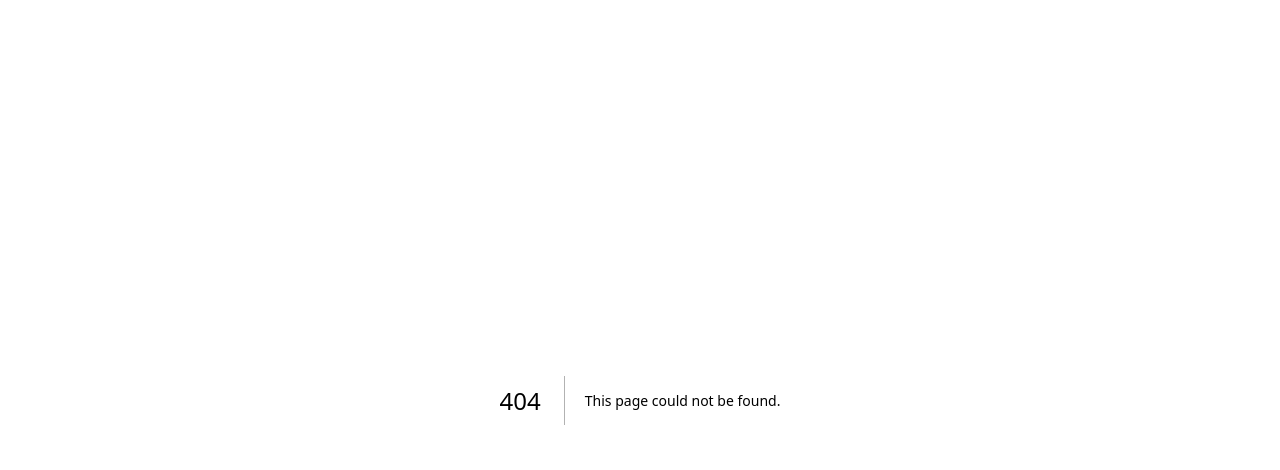
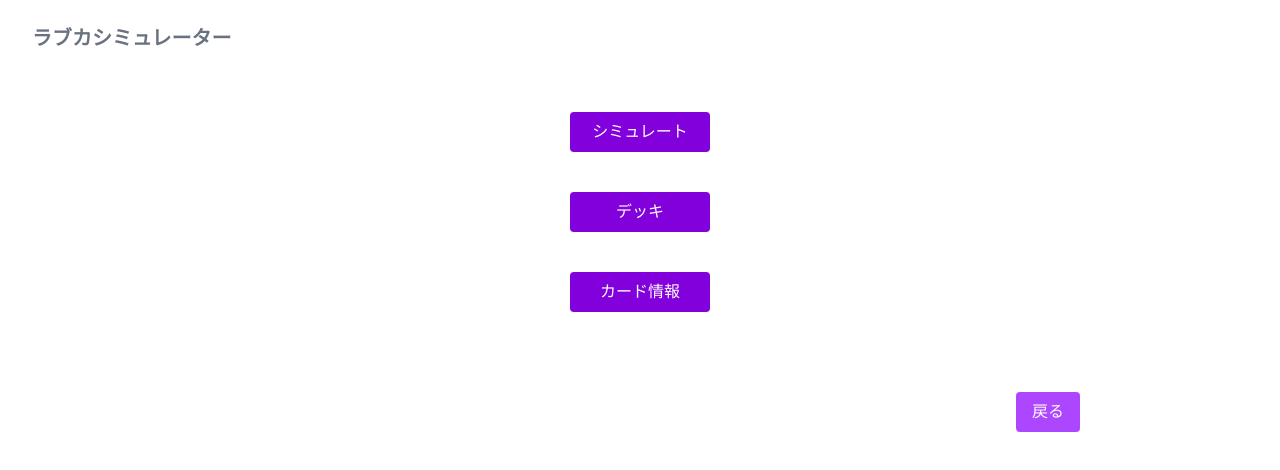
Before and after one commit to mmos27/React-oracle, a Next.js app in the folder frontend/: page /LoveLiveCardSimulator/LoveLiveCardSimulatorMenu in a window 1280 px wide. Before the commit this address had no page. Shown: the top 470 px of the page. Built offline with nearby package versions, Linux system fonts and the light colour scheme.

Commit message:
ツール毎にメニュー画面を作成

```diff
--- /dev/null
+++ b/frontend/app/LoveLiveCardSimulator/CardInfo/page.tsx
@@ -0,0 +1,41 @@
+"use client";
+
+import SecondaryButton from "@/components/button/SecondaryButton";
+import Link from "next/link";
+import { useRouter } from 'next/navigation';
+
+export default function CardInfo() {
+    const router = useRouter();
+
+    return (
+        <div>
+            <h3 className="absolute top-6 left-8 text-xl font-bold text-gray-500">
+                ラブカシミュレーター カード情報
+            </h3>
+
+            <main className="relative flex flex-col items-center pt-28 gap-10">
+                <Link
+                    className="inline-block w-35 text-center bg-purple-700 hover:bg-purple-600 text-white rounded px-4 py-2 active:bg-purple-800"
+                    href="/LoveLiveCardSimulator/CradInfo/Insert"
+                >
+                    登録
+                </Link>
+
+                <Link
+                    className="inline-block w-35 text-center bg-purple-700 hover:bg-purple-600 text-white rounded px-4 py-2 active:bg-purple-800"
+                    href="/LoveLiveCardSimulator/CradInfo/DataCheck"
+                >
+                    登録済み確認
+                </Link>
+
+                <div className="absolute right-50 -bottom-30">
+                    <SecondaryButton
+                        id="logout"
+                        onClick={() => router.push("/LoveLiveCardSimulator/LoveLiveCardSimulatorMenu")}
+                        viewName="戻る"
+                    />
+                </div>
+            </main>
+        </div>
+    )
+}
--- /dev/null
+++ b/frontend/app/LoveLiveCardSimulator/LoveLiveCardSimulatorMenu/page.tsx
@@ -0,0 +1,48 @@
+"use client";
+
+import SecondaryButton from "@/components/button/SecondaryButton";
+import Link from "next/link";
+import { useRouter } from 'next/navigation';
+
+export default function LoveLiveCardSimulatorMenu() {
+    const router = useRouter();
+
+    return (
+        <div>
+            <h3 className="absolute top-6 left-8 text-xl font-bold text-gray-500">
+                ラブカシミュレーター
+            </h3>
+
+            <main className="relative flex flex-col items-center pt-28 gap-10">
+                <Link
+                    className="inline-block w-35 text-center bg-purple-700 hover:bg-purple-600 text-white rounded px-4 py-2 active:bg-purple-800"
+                    href="/LoveLiveCardSimulator/Simulate"
+                >
+                    シミュレート
+                </Link>
+
+                <Link
+                    className="inline-block w-35 text-center bg-purple-700 hover:bg-purple-600 text-white rounded px-4 py-2 active:bg-purple-800"
+                    href="/LoveLiveCardSimulator/CardDeck"
+                >
+                    デッキ
+                </Link>
+
+                <Link
+                    className="inline-block w-35 text-center bg-purple-700 hover:bg-purple-600 text-white rounded px-4 py-2 active:bg-purple-800"
+                    href="/LoveLiveCardSimulator/CardInfo"
+                >
+                    カード情報
+                </Link>
+
+                <div className="absolute right-50 -bottom-30">
+                    <SecondaryButton
+                        id="logout"
+                        onClick={() => router.push("/menu")}
+                        viewName="戻る"
+                    />
+                </div>
+            </main>
+        </div>
+    )
+}
--- /dev/null
+++ b/frontend/app/ScheduleTool/ScheduleMenu/page.tsx
@@ -0,0 +1,41 @@
+"use client";
+
+import SecondaryButton from "@/components/button/SecondaryButton";
+import Link from "next/link";
+import { useRouter } from 'next/navigation';
+
+export default function ScheduleMenu() {
+    const router = useRouter();
+
+    return (
+        <div>
+            <h3 className="absolute top-6 left-8 text-xl font-bold text-gray-500">
+                旅行管理ツール
+            </h3>
+
+            <main className="relative flex flex-col items-center pt-28 gap-10">
+                <Link
+                    className="inline-block w-35 text-center bg-purple-700 hover:bg-purple-600 text-white rounded px-4 py-2 active:bg-purple-800"
+                    href="/ScheduleTool/createSchedule"
+                >
+                    新規作成
+                </Link>
+
+                <Link
+                    className="inline-block w-35 text-center bg-purple-700 hover:bg-purple-600 text-white rounded px-4 py-2 active:bg-purple-800"
+                    href="/ScheduleTool/check"
+                >
+                    確認
+                </Link>
+
+                <div className="absolute right-50 -bottom-30">
+                    <SecondaryButton
+                        id="logout"
+                        onClick={() => router.push("/menu")}
+                        viewName="戻る"
+                    />
+                </div>
+            </main>
+        </div>
+    )
+}
--- a/frontend/app/login/page.tsx
+++ b/frontend/app/login/page.tsx
@@ -16,7 +16,6 @@ export default function Login() {
     const [errorMessage, setErrorMessage] = useState<string>("");
 
     useEffect(() => {
-        // アプリケーション名取得
         const load = async () => {
             const response = await fetch("/api/login");
 
@@ -29,12 +28,9 @@ export default function Login() {
         load();
     }, []);
 
-    // ログイン
     const login = async () => {
-        // 前回のエラーメッセージをクリア
         setErrorMessage("");
 
-        // ユーザー名またはパスワードが未入力の場合
         if (!name || !password) {
             setErrorMessage("ユーザ名とパスワードを入力してください。");
             return;
@@ -55,7 +51,6 @@ export default function Login() {
             return;
         }
 
-        // ログイン成功
         router.push("/menu");
     };
 
--- a/frontend/app/menu/page.tsx
+++ b/frontend/app/menu/page.tsx
@@ -17,7 +17,7 @@ export default function Menu() {
         <div className="relative min-h-screen">
 
             <h3 className="absolute top-6 left-8 text-xl font-bold text-gray-500">
-                旅行管理ツール
+                ツール選択
             </h3>
 
             <main className="relative flex flex-col items-center pt-28 gap-10">
@@ -27,17 +27,17 @@ export default function Menu() {
                 </h1>
 
                 <Link
-                    className="inline-block w-35 text-center bg-purple-700 hover:bg-purple-600 text-white rounded px-4 py-2 active:bg-purple-800"
-                    href="/ScheduleTool/createSchedule"
+                    className="inline-block w-60 text-center bg-purple-700 hover:bg-purple-600 text-white rounded px-4 py-2 active:bg-purple-800"
+                    href="/ScheduleTool/ScheduleMenu"
                 >
-                    新規作成
+                    旅行管理ツール
                 </Link>
 
                 <Link
-                    className="inline-block w-35 text-center bg-purple-700 hover:bg-purple-600 text-white rounded px-4 py-2 active:bg-purple-800"
-                    href="/ScheduleTool/check"
+                    className="inline-block w-60 text-center bg-purple-700 hover:bg-purple-600 text-white rounded px-4 py-2 active:bg-purple-800"
+                    href="/LoveLiveCardSimulator/LoveLiveCardSimulatorMenu"
                 >
-                    確認
+                    ラブカシミュレーター
                 </Link>
 
                 <div className="absolute right-50 -bottom-30">
```
Also changed, not shown: 1 other file (tests, documents, lock files or other folders).
